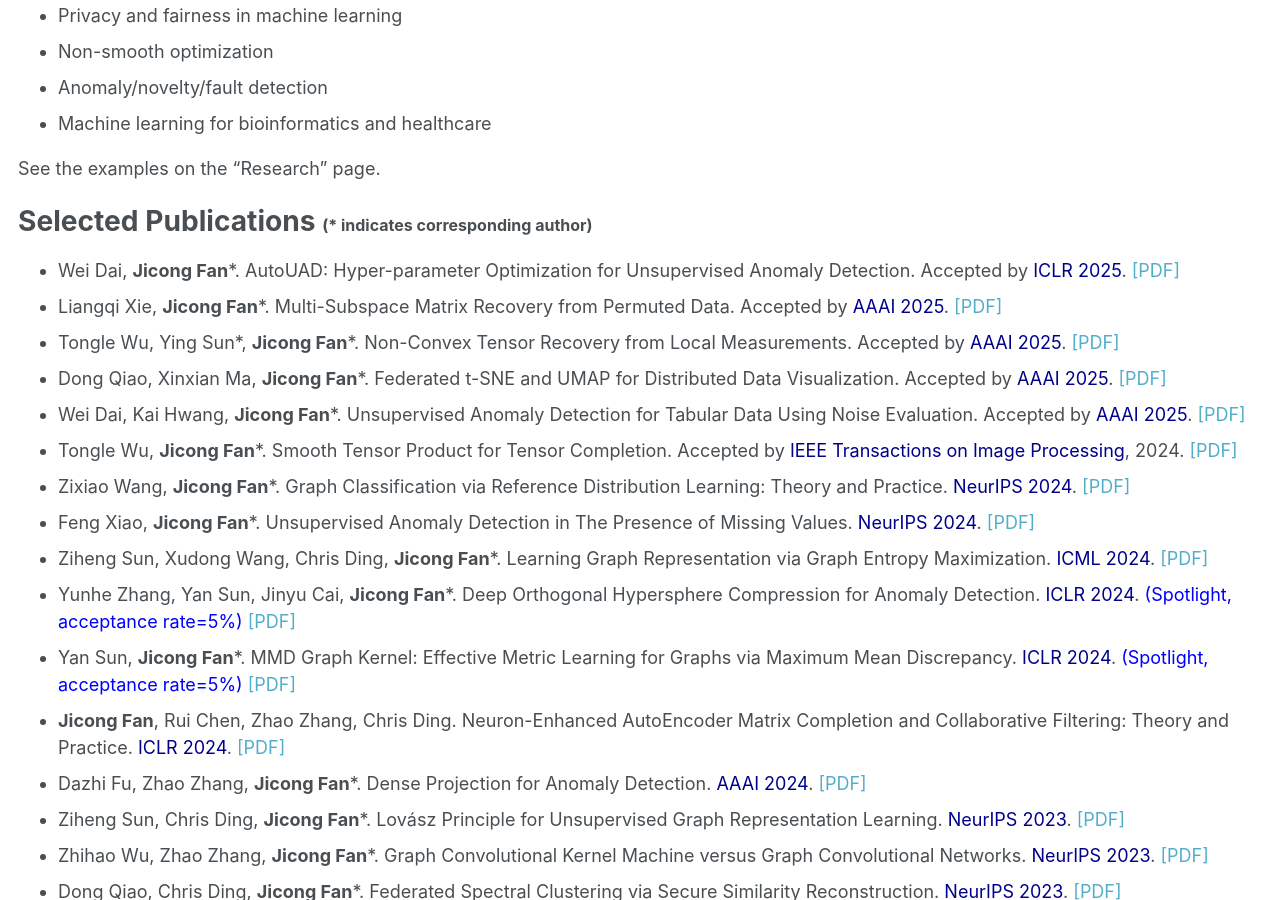
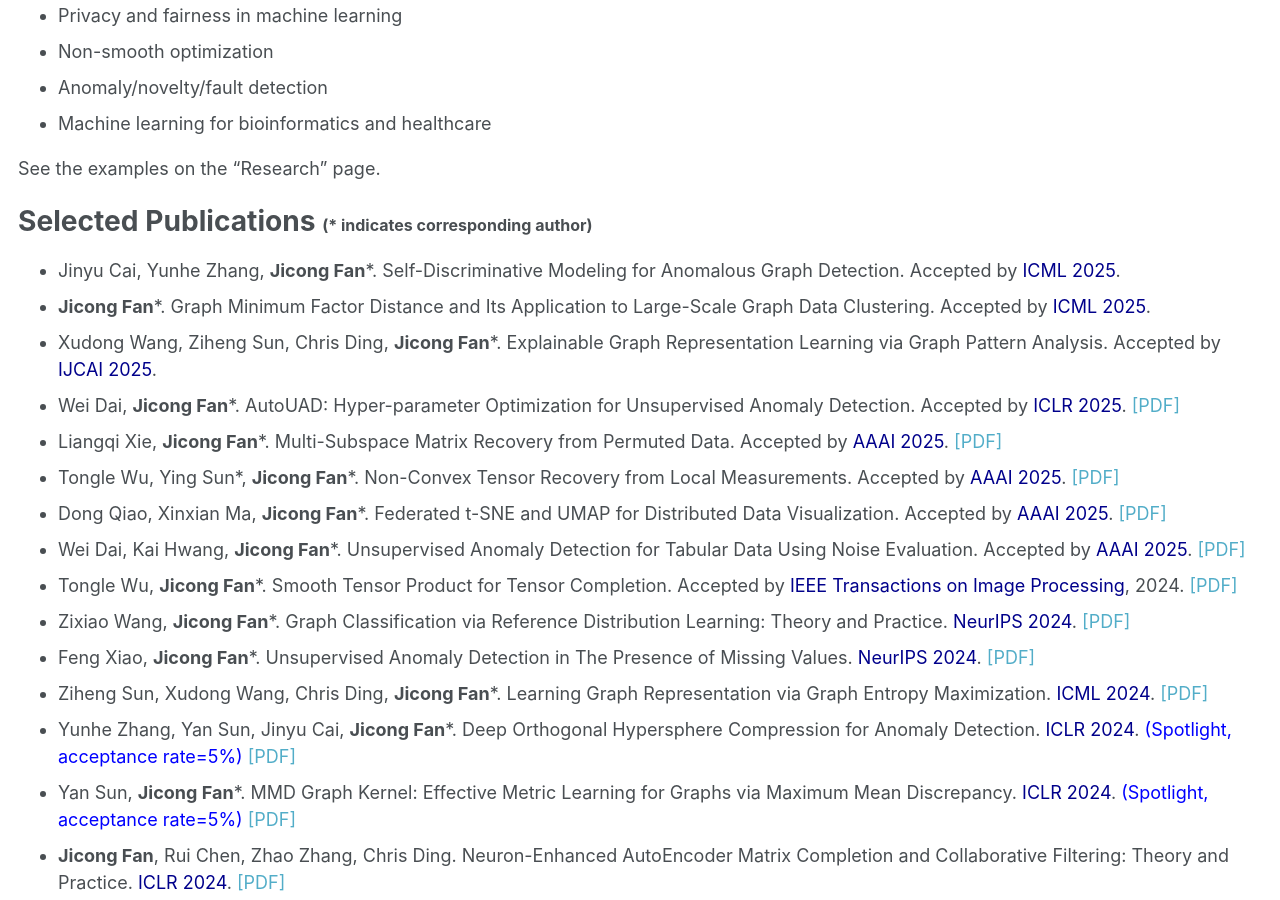
Before and after one commit to jicongfan/jicongfan.github.io, a Jekyll site: the page built from _pages/about.md, in a window 1280 px wide and 900 px high, scrolled down 1347 px. Built offline with Jekyll 4.4.1, drawn with Linux system fonts in a browser that asks for light colours.

Commit message:
Update about.md

```diff
--- a/_pages/about.md
+++ b/_pages/about.md
@@ -43,6 +43,9 @@
 
 Selected Publications <font size=3>(* indicates corresponding author)</font>
 ======
+* Jinyu Cai, Yunhe Zhang, <strong>Jicong Fan</strong>*. Self-Discriminative Modeling for Anomalous Graph Detection. Accepted by <font color=DarkBlue>ICML 2025</font>.
+* <strong>Jicong Fan</strong>*. Graph Minimum Factor Distance and Its Application to Large-Scale Graph Data Clustering. Accepted by <font color=DarkBlue>ICML 2025</font>.
+* Xudong Wang, Ziheng Sun, Chris Ding, <strong>Jicong Fan</strong>*. Explainable Graph Representation Learning via Graph Pattern Analysis. Accepted by <font color=DarkBlue>IJCAI 2025</font>.
 * Wei Dai, <strong>Jicong Fan</strong>*. AutoUAD: Hyper-parameter Optimization for Unsupervised Anomaly Detection. Accepted by <font color=DarkBlue>ICLR 2025</font>. <a href="https://openreview.net/pdf?id=ErQPdaD5wJ">[PDF]</a>
 * Liangqi Xie, <strong>Jicong Fan</strong>*. Multi-Subspace Matrix Recovery from Permuted Data. Accepted by <font color=DarkBlue>AAAI 2025</font>. <a href="https://arxiv.org/pdf/2412.12931">[PDF]</a>
 * Tongle Wu, Ying Sun\*, <strong>Jicong Fan</strong>\*. Non-Convex Tensor Recovery from Local Measurements. Accepted by <font color=DarkBlue>AAAI 2025</font>. <a href="https://arxiv.org/pdf/2412.17281">[PDF]</a>
```
